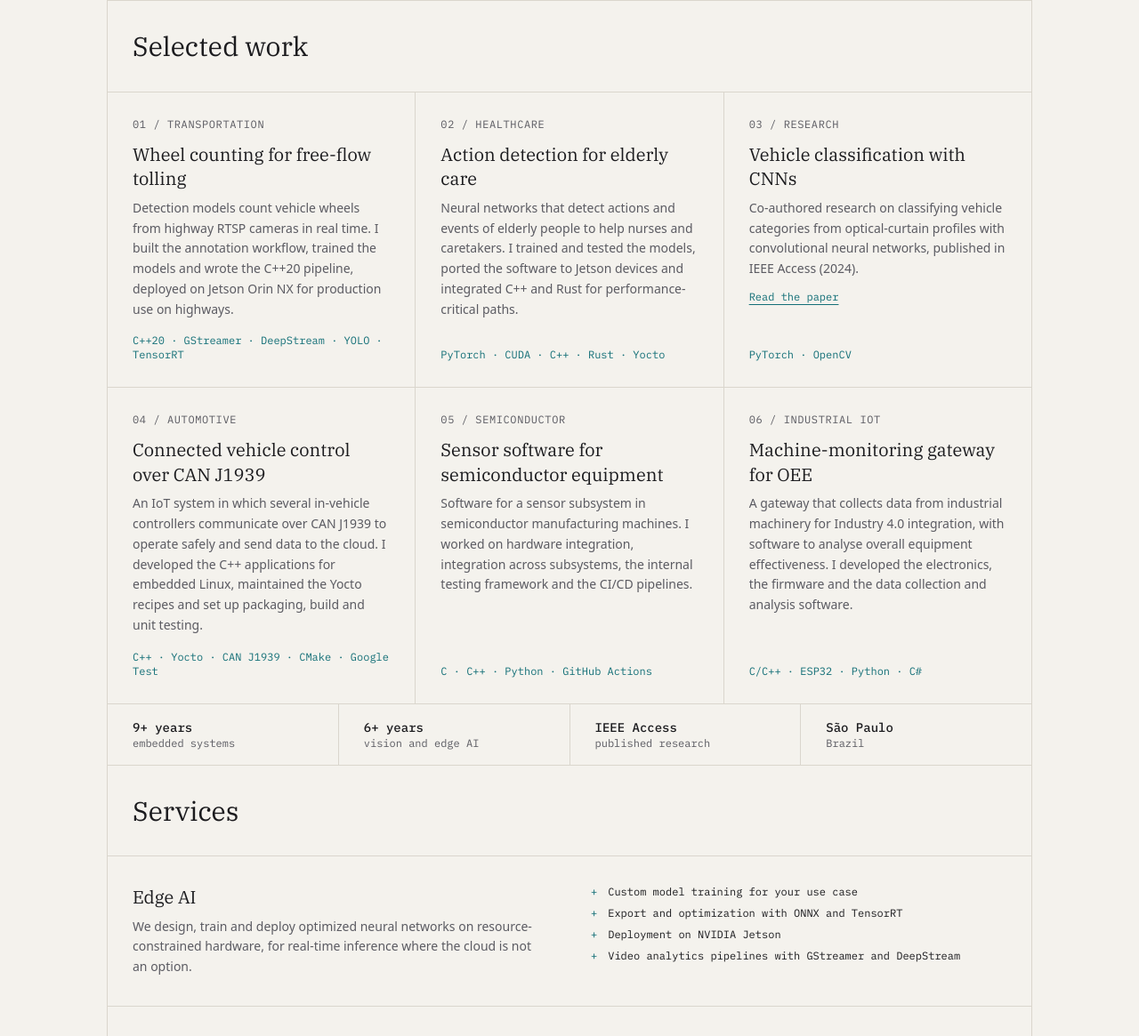
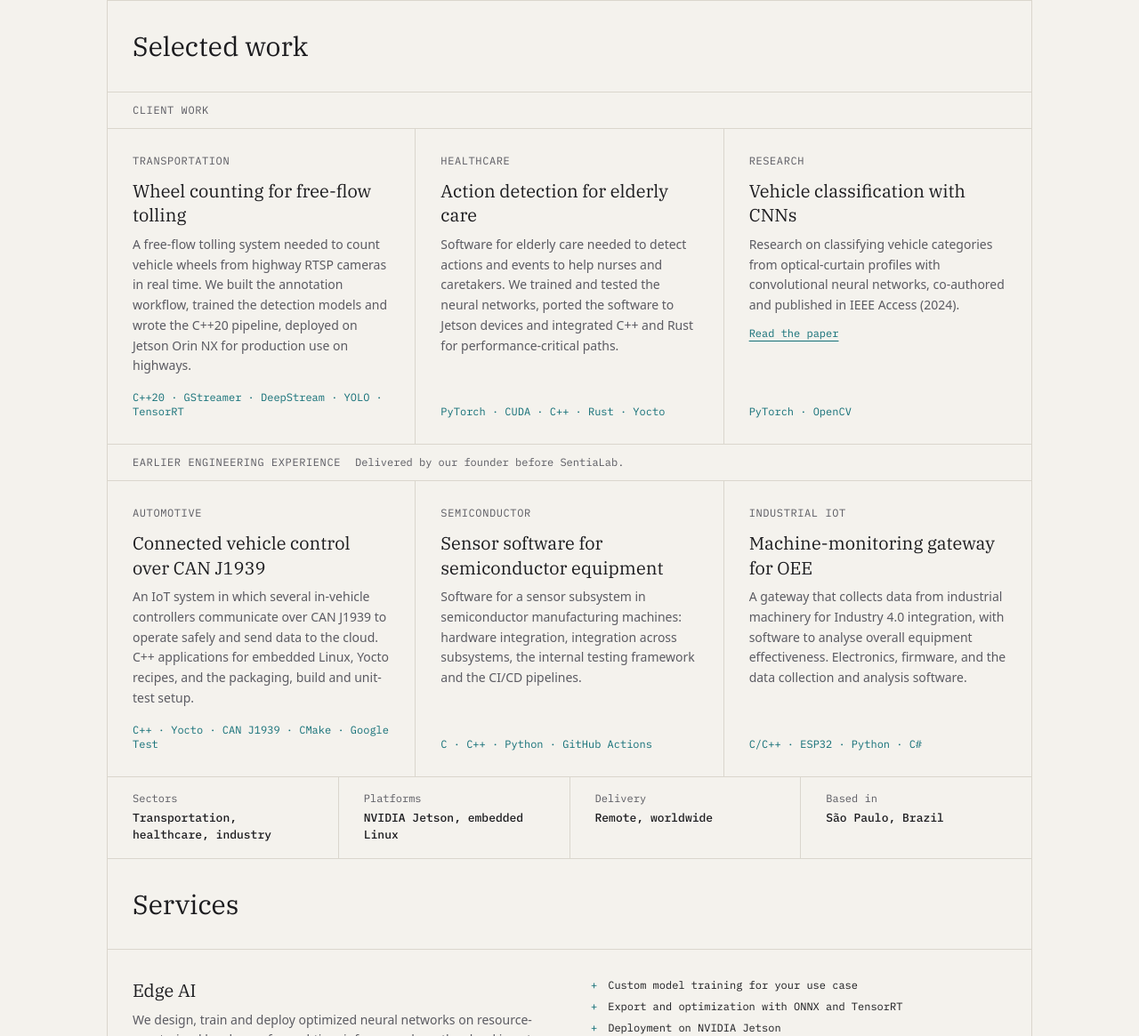
Before and after one commit to SentiaLab/website, an Astro site: page / in a window 1280 px wide. Shown: the part 600-1765 px from the top of the page at 89% size. Built offline with nearby package versions, Linux system fonts and the light colour scheme; Astro itself is replaced by a stand-in of ours.

Commit message:
feat: Group work into client work and earlier experience

```diff
--- a/src/components/Work.astro
+++ b/src/components/Work.astro
@@ -1,11 +1,20 @@
 ---
-import { work } from '../data/work';
+import { clientWork, earlierWork, type WorkItem } from '../data/work';
+
+const groups: { label: string; note?: string; items: WorkItem[] }[] = [
+  { label: 'Client work', items: clientWork },
+  {
+    label: 'Earlier engineering experience',
+    note: 'Delivered by our founder before SentiaLab.',
+    items: earlierWork,
+  },
+];
 
 const facts = [
-  { value: '9+ years', label: 'embedded systems' },
-  { value: '6+ years', label: 'vision and edge AI' },
-  { value: 'IEEE Access', label: 'published research' },
-  { value: 'São Paulo', label: 'Brazil' },
+  { label: 'Sectors', value: 'Transportation, healthcare, industry' },
+  { label: 'Platforms', value: 'NVIDIA Jetson, embedded Linux' },
+  { label: 'Delivery', value: 'Remote, worldwide' },
+  { label: 'Based in', value: 'São Paulo, Brazil' },
 ];
 ---
 
@@ -14,11 +23,18 @@ const facts = [
     <h2 id="work-title" class="section-title">Selected work</h2>
   </header>
 
+  {groups.map((group) => (
+    <div class="border-b border-rule">
+      <div class="flex flex-wrap items-baseline gap-x-4 gap-y-1 border-b border-rule px-5 py-3 sm:px-7">
+        <h3 class="label">{group.label}</h3>
+        {group.note && <p class="font-mono text-xs text-muted">{group.note}</p>}
+      </div>
+
       <ul class="grid grid-cols-1 gap-px bg-rule sm:grid-cols-2 lg:grid-cols-3">
-    {work.map((item, index) => (
+        {group.items.map((item) => (
           <li class="flex flex-col bg-bg px-5 py-7 sm:px-7">
-        <p class="label">{String(index + 1).padStart(2, '0')} / {item.industry}</p>
-        <h3 class="mt-3 font-serif text-xl leading-snug">{item.title}</h3>
+            <p class="label">{item.sector}</p>
+            <h4 class="mt-3 font-serif text-xl leading-snug">{item.title}</h4>
             <p class="mt-2 text-sm leading-relaxed text-muted">{item.description}</p>
             {item.link && (
               <a
@@ -34,13 +50,15 @@ const facts = [
           </li>
         ))}
       </ul>
+    </div>
+  ))}
 
-  <!-- Facts row -->
-  <dl class="grid grid-cols-2 gap-px border-t border-rule bg-rule lg:grid-cols-4">
+  <!-- Company facts -->
+  <dl class="grid grid-cols-2 gap-px bg-rule lg:grid-cols-4">
     {facts.map((fact) => (
-      <div class="flex flex-col-reverse bg-bg px-5 py-4 font-mono sm:px-7">
+      <div class="bg-bg px-5 py-4 font-mono sm:px-7">
         <dt class="text-xs text-muted">{fact.label}</dt>
-        <dd class="text-sm font-medium">{fact.value}</dd>
+        <dd class="mt-1 text-[13px] font-medium">{fact.value}</dd>
       </div>
     ))}
   </dl>
--- a/src/data/work.ts
+++ b/src/data/work.ts
@@ -1,53 +1,58 @@
 export interface WorkItem {
-  industry: string;
+  sector: string;
   title: string;
   description: string;
   stack: string[];
   link?: { label: string; href: string };
 }
 
-export const work: WorkItem[] = [
+// Delivered by SentiaLab.
+export const clientWork: WorkItem[] = [
   {
-    industry: 'Transportation',
+    sector: 'Transportation',
     title: 'Wheel counting for free-flow tolling',
     description:
-      'Detection models count vehicle wheels from highway RTSP cameras in real time. I built the annotation workflow, trained the models and wrote the C++20 pipeline, deployed on Jetson Orin NX for production use on highways.',
+      'A free-flow tolling system needed to count vehicle wheels from highway RTSP cameras in real time. We built the annotation workflow, trained the detection models and wrote the C++20 pipeline, deployed on Jetson Orin NX for production use on highways.',
     stack: ['C++20', 'GStreamer', 'DeepStream', 'YOLO', 'TensorRT'],
   },
   {
-    industry: 'Healthcare',
+    sector: 'Healthcare',
     title: 'Action detection for elderly care',
     description:
-      'Neural networks that detect actions and events of elderly people to help nurses and caretakers. I trained and tested the models, ported the software to Jetson devices and integrated C++ and Rust for performance-critical paths.',
+      'Software for elderly care needed to detect actions and events to help nurses and caretakers. We trained and tested the neural networks, ported the software to Jetson devices and integrated C++ and Rust for performance-critical paths.',
     stack: ['PyTorch', 'CUDA', 'C++', 'Rust', 'Yocto'],
   },
   {
-    industry: 'Research',
+    sector: 'Research',
     title: 'Vehicle classification with CNNs',
     description:
-      'Co-authored research on classifying vehicle categories from optical-curtain profiles with convolutional neural networks, published in IEEE Access (2024).',
+      'Research on classifying vehicle categories from optical-curtain profiles with convolutional neural networks, co-authored and published in IEEE Access (2024).',
     stack: ['PyTorch', 'OpenCV'],
     link: { label: 'Read the paper', href: 'https://doi.org/10.1109/ACCESS.2024.3410160' },
   },
+];
+
+// The founder's engineering work before SentiaLab.
+export const earlierWork: WorkItem[] = [
   {
-    industry: 'Automotive',
+    sector: 'Automotive',
     title: 'Connected vehicle control over CAN J1939',
     description:
-      'An IoT system in which several in-vehicle controllers communicate over CAN J1939 to operate safely and send data to the cloud. I developed the C++ applications for embedded Linux, maintained the Yocto recipes and set up packaging, build and unit testing.',
+      'An IoT system in which several in-vehicle controllers communicate over CAN J1939 to operate safely and send data to the cloud. C++ applications for embedded Linux, Yocto recipes, and the packaging, build and unit-test setup.',
     stack: ['C++', 'Yocto', 'CAN J1939', 'CMake', 'Google Test'],
   },
   {
-    industry: 'Semiconductor',
+    sector: 'Semiconductor',
     title: 'Sensor software for semiconductor equipment',
     description:
-      'Software for a sensor subsystem in semiconductor manufacturing machines. I worked on hardware integration, integration across subsystems, the internal testing framework and the CI/CD pipelines.',
+      'Software for a sensor subsystem in semiconductor manufacturing machines: hardware integration, integration across subsystems, the internal testing framework and the CI/CD pipelines.',
     stack: ['C', 'C++', 'Python', 'GitHub Actions'],
   },
   {
-    industry: 'Industrial IoT',
+    sector: 'Industrial IoT',
     title: 'Machine-monitoring gateway for OEE',
     description:
-      'A gateway that collects data from industrial machinery for Industry 4.0 integration, with software to analyse overall equipment effectiveness. I developed the electronics, the firmware and the data collection and analysis software.',
+      'A gateway that collects data from industrial machinery for Industry 4.0 integration, with software to analyse overall equipment effectiveness. Electronics, firmware, and the data collection and analysis software.',
     stack: ['C/C++', 'ESP32', 'Python', 'C#'],
   },
 ];
```
Lines whose indentation alone changed are shown as unchanged.
